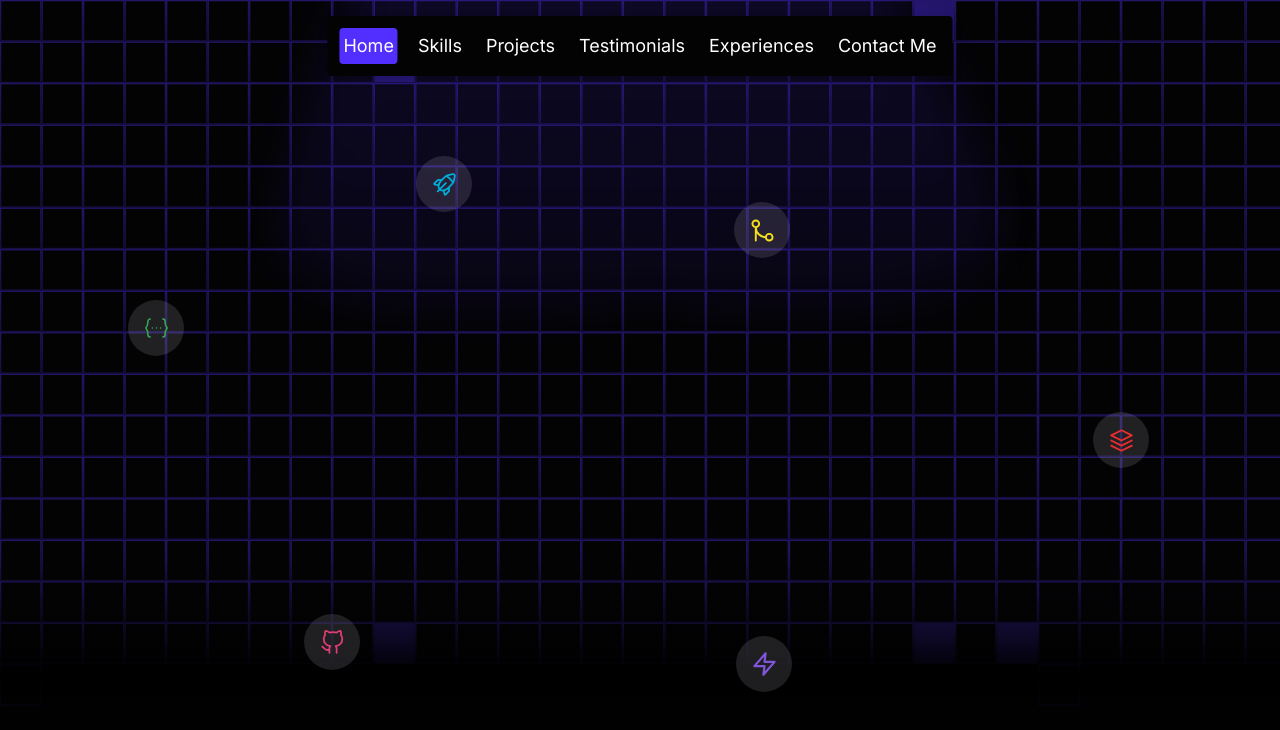
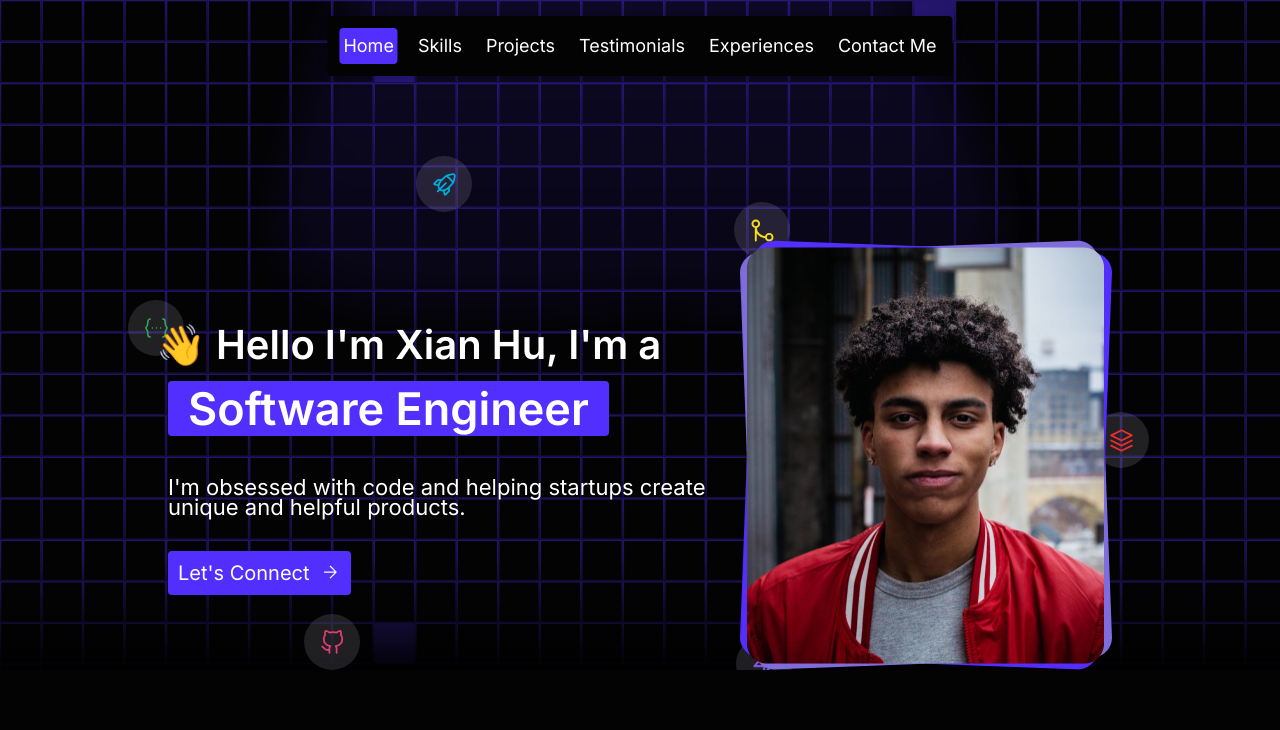
Before and after one commit to piedpiper0602/animated-portfolio, a Next.js app: page / in a window 1280 px wide. Shown: the top 730 px of the page. Built offline with nearby package versions, Linux system fonts and the light colour scheme.

Commit message:
completed hero section

```diff
--- /dev/null
+++ b/app/components/Hero/Hero.tsx
@@ -0,0 +1,53 @@
+import React from 'react';
+import Image from 'next/image';
+
+const Hero = () => {
+  return (
+    <section className='relative flex flex-row items-center
+    z-20 mx-auto md:gap-[37px] md:mx-10'>
+        <div className='flex flex-col gap-[13px] items-center
+        md:gap-[34px] md:my-[58px] md:items-start'>
+            <h1 className='text-2xl/1 text-center font-semibold
+            block md:text-[40px] md:text-start md:inline'>
+                <span className='-ml-3'>👋</span> Hello I'm Xian Hu, I'm a
+                {" "}
+                <span className='block text-[27px] highlight mt-2 md:text-[45px]
+                md:inline md:mt-0'>Software Engineer</span>
+            </h1>
+            <p className='text-center text-sm mx-6 md:text-[22px] md:text-start md:mx-0'>
+                I'm obsessed with code and helping startups create unique and helpful products.
+            </p>
+            <a href="mailto:huxian126@gmail.com" className='self-center bg-primary text-white
+            p-2.5 rounded flex gap-2.5 items-center text-sm md:self-start md:text-xl/6'>
+                Let's Connect
+                <img src="/arrow_right_icon.svg" alt="arrow right icon" />
+            </a>
+        </div>
+        <div>
+            <Image
+                src="/profile_light_purple.png"
+                alt='Light purple rectangle'
+                width={372}
+                height={430}
+                className='hidden md:block w-[372px] h-[430px]
+                absolute right-0 -z-10'/>
+            <Image
+                src="/profile_dark_purple.png"
+                alt='Dark purple rectangle'
+                width={372}
+                height={430}
+                className='hidden md:block w-[372px] h-[430px]
+                absolute right-0 -z-10'/>
+            <Image
+                src="/profile_picture.png"
+                alt='John Doe profile'
+                width={357}
+                height={417}
+                className='hidden md:block min-w-[357px] h-[417px]
+                z-10 mr-[7.7px] my-[6.5px]'/>
+        </div>
+    </section>
+  )
+}
+
+export default Hero
--- /dev/null
+++ b/app/components/Sections.tsx
@@ -0,0 +1,13 @@
+import React from 'react'
+import Hero from './Hero/Hero'
+
+const Sections = () => {
+  return (
+    <main className='flex flex-col gap-[142px] w-full md:max-w-screen-lg
+    pt-[236px] md:pt-60 mx-auto'>
+        <Hero />
+    </main>
+  )
+}
+
+export default Sections
--- a/app/globals.css
+++ b/app/globals.css
@@ -32,4 +32,8 @@
     w-11 h-11 md:w-14 md:h-14 bg-[#f4ebff] bg-opacity-[12%]
     absolute;
   }
+
+  .highlight {
+    @apply bg-primary text-white px-5 rounded-[4px];
+  }
 }
--- a/app/page.tsx
+++ b/app/page.tsx
@@ -1,10 +1,11 @@
 import TopBackground from "./components/Hero/TopBackground";
 import Navbar from "./components/Navbar";
+import Sections from "./components/Sections";
 
 export default function Home() {
   return (
     <div className="relative overflow-clip" id="home">
-      <div className="w-screen h-screen"></div>
+      <Sections />
       <Navbar />
       <TopBackground />
     </div>
```
